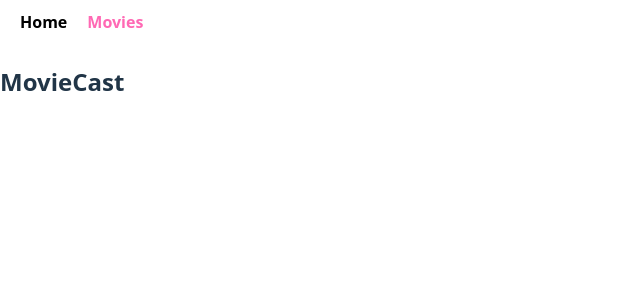
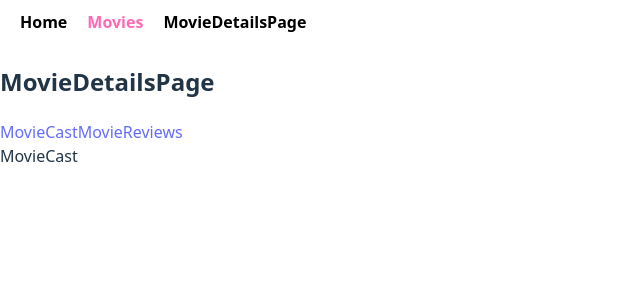
Before and after one commit to tetiana1zaichenko/goit-react-hw-05, a React (Vite) app: page /movies/1/cast in a window 1280 px wide. Shown: the top 300 px of the page, without its empty margins (0-640 px from the left). Built offline with nearby package versions, Linux system fonts and the light colour scheme.

Commit message:
add link in MovieDetailsPage on cast and reviews

```diff
--- a/src/App.jsx
+++ b/src/App.jsx
@@ -1,27 +1,25 @@
 import "./App.css";
 import { Route, Routes } from "react-router-dom";
 import Navigation from "./components/Navigation/Navigation";
+import HomePage from "./pages/HomePage/HomePage";
+import MovieDetailsPage from "./pages/MovieDetailsPage/MovieDetailsPage";
+import NotFoundPage from "./pages/NotFoundPage/NotFoundPage";
+import MoviesPage from "./pages/MoviesPage/MoviesPage";
+import MovieCast from "./components/MovieCast/MovieCast";
+import MovieReviews from "./components/MovieReviews/MovieReviews";
 
 function App() {
   return (
     <div>
       <Navigation />
       <Routes>
-        <Route path="/" element={<h2>HomePage</h2>}></Route>
-        <Route path="/movies" element={<h2>MoviesPage</h2>}></Route>
-        <Route
-          path="/movies/:movieId"
-          element={<h2>MovieDetailsPage</h2>}
-        ></Route>
-        <Route
-          path="/movies/:movieId/cast"
-          element={<h2>MovieCast</h2>}
-        ></Route>
-        <Route
-          path="/movies/:movieId/reviews"
-          element={<h2>MovieReviews</h2>}
-        ></Route>
-        <Route path="*" element={<h2>NotFoundPage</h2>}></Route>
+        <Route path="/" element={<HomePage />}></Route>
+        <Route path="/movies" element={<MoviesPage />}></Route>
+        <Route path="/movies/:movieId" element={<MovieDetailsPage />}>
+          <Route path="cast" element={<MovieCast />}></Route>
+          <Route path="reviews" element={<MovieReviews />}></Route>
+        </Route>
+        <Route path="*" element={<NotFoundPage />}></Route>
       </Routes>
     </div>
   );
--- a/src/components/MovieCast/MovieCast.jsx
+++ b/src/components/MovieCast/MovieCast.jsx
@@ -0,0 +1,7 @@
+import React from "react";
+
+const MovieCast = () => {
+  return <div>MovieCast</div>;
+};
+
+export default MovieCast;
--- a/src/components/MovieReviews/MovieReviews.jsx
+++ b/src/components/MovieReviews/MovieReviews.jsx
@@ -0,0 +1,7 @@
+import React from "react";
+
+const MovieReviews = () => {
+  return <div>MovieReviews</div>;
+};
+
+export default MovieReviews;
--- a/src/components/Navigation/Navigation.jsx
+++ b/src/components/Navigation/Navigation.jsx
@@ -10,7 +10,6 @@ const setActiveClass = ({ isActive }) => {
 const Navigation = () => {
   return (
     <div>
-      {/* <h2>Navigation</h2> */}
       <nav className={s.nav}>
         <NavLink className={setActiveClass} to="/">
           Home
@@ -18,9 +17,9 @@ const Navigation = () => {
         <NavLink className={setActiveClass} to="/movies">
           Movies
         </NavLink>
-        {/* <NavLink className={setActiveClass} to="/users">
-          Users
-        </NavLink> */}
+        <NavLink className={setActiveClass} to="/movies/:movieId">
+          MovieDetailsPage
+        </NavLink>
       </nav>
     </div>
   );
--- a/src/pages/HomePage/HomePage.jsx
+++ b/src/pages/HomePage/HomePage.jsx
@@ -0,0 +1,7 @@
+import React from "react";
+
+const HomePage = () => {
+  return <div>HomePage</div>;
+};
+
+export default HomePage;
--- a/src/pages/MovieDetailsPage/MovieDetailsPage.jsx
+++ b/src/pages/MovieDetailsPage/MovieDetailsPage.jsx
@@ -0,0 +1,18 @@
+import React from "react";
+import { Outlet } from "react-router-dom";
+import { NavLink } from "react-router-dom";
+
+const MovieDetailsPage = () => {
+  return (
+    <div>
+      <h2>MovieDetailsPage</h2>
+      <nav>
+        <NavLink to="cast">MovieCast</NavLink>
+        <NavLink to="reviews">MovieReviews</NavLink>
+      </nav>
+      <Outlet />
+    </div>
+  );
+};
+
+export default MovieDetailsPage;
--- a/src/pages/MoviesPage/MoviesPage.jsx
+++ b/src/pages/MoviesPage/MoviesPage.jsx
@@ -0,0 +1,7 @@
+import React from "react";
+
+const MoviesPage = () => {
+  return <div>MoviesPage</div>;
+};
+
+export default MoviesPage;
--- a/src/pages/NotFoundPage/NotFoundPage.jsx
+++ b/src/pages/NotFoundPage/NotFoundPage.jsx
@@ -0,0 +1,7 @@
+import React from "react";
+
+const NotFoundPage = () => {
+  return <div>NotFoundPage</div>;
+};
+
+export default NotFoundPage;
```
